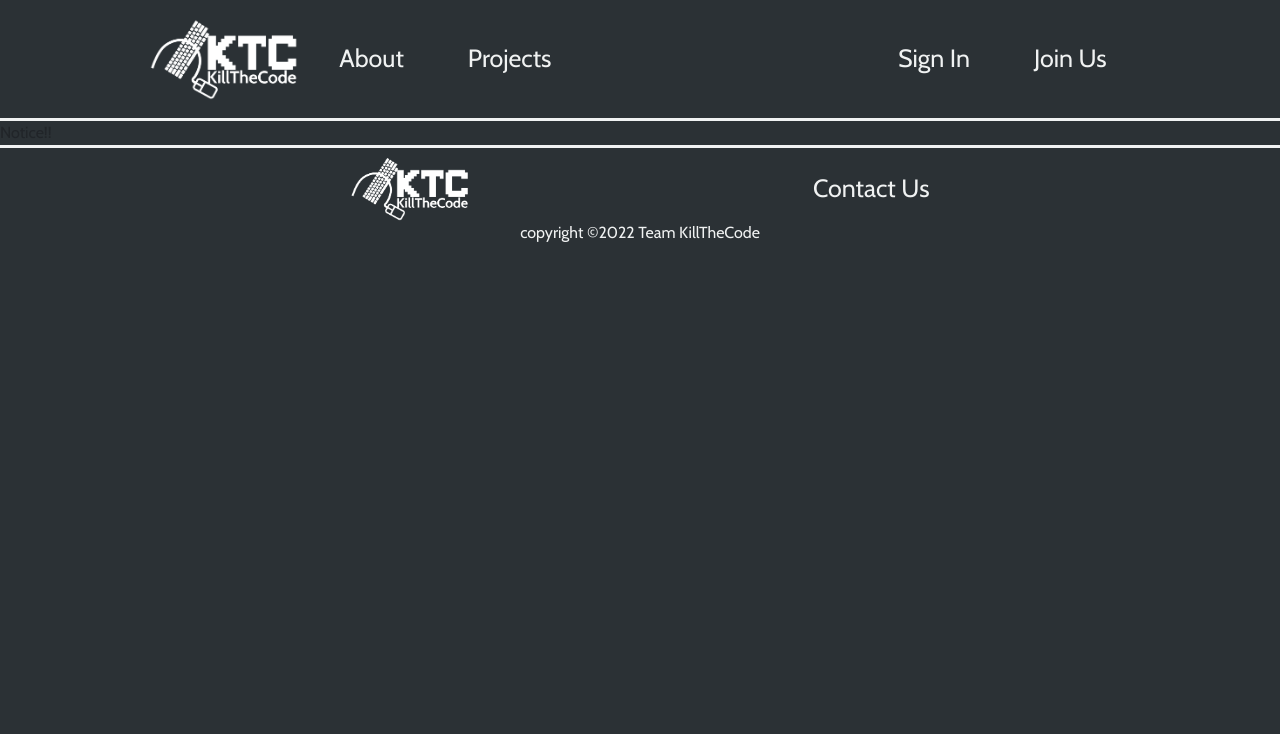
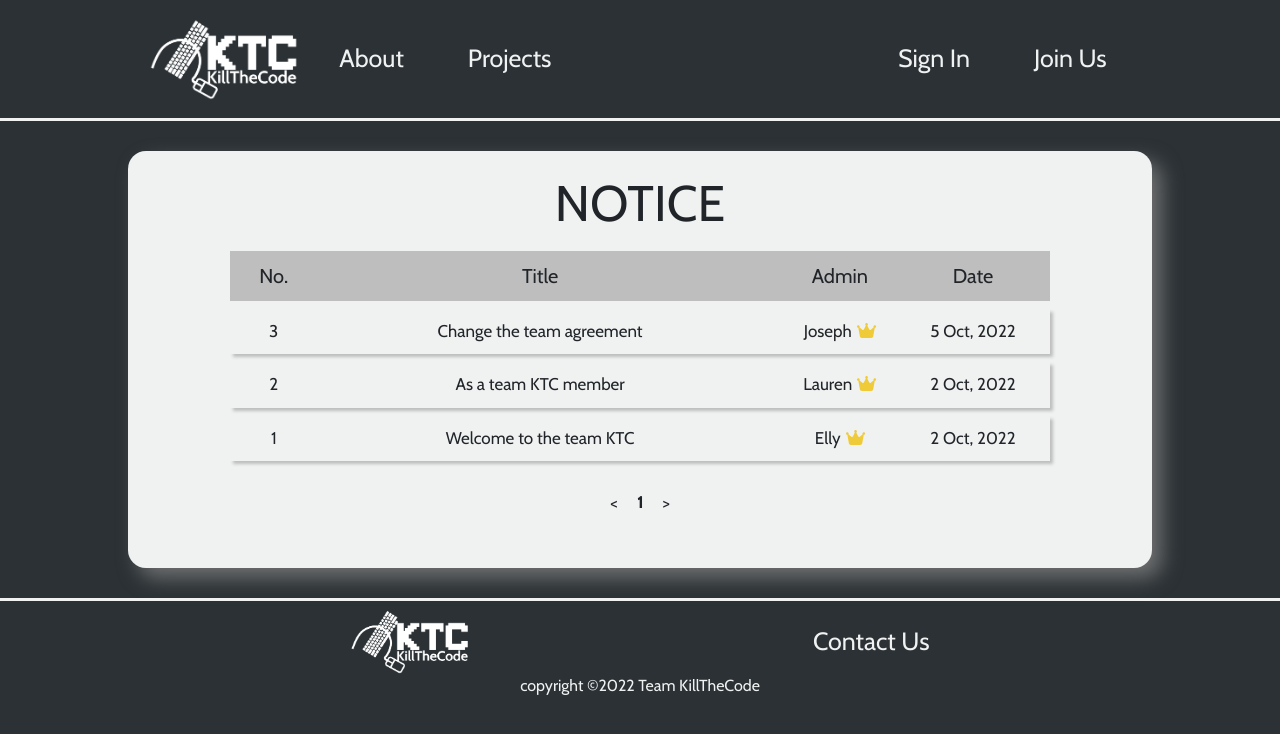
Before and after one commit to Jonghan-park/KillTheCode, a React (Create React App) app in the folder frontend/: page /notice in a window 1280 px wide. Shown: the top 734 px of the page. Built offline with nearby package versions, Linux system fonts and the light colour scheme.

Commit message:
Update notice for pagination

```diff
--- a/frontend/src/components/Notice/Notice.css
+++ b/frontend/src/components/Notice/Notice.css
@@ -1,3 +1,49 @@
-/* .noticeContainer{
+.noticeContainer{
+  width: 80%;
+  margin: 30px auto;
+  padding: 15px 0 35px;
+  background-color: #F0F2F2;
+  border-radius: 18px;
+  box-shadow: 10px 10px 20px rgba(128, 128, 128, 0.801);
+}
+.noticePageTitle{
+  font-size: 50px;
+  text-align: center;
+}
+.noticeHeader{
+  width: 80%;
+  margin: 10px auto 0;
+  padding: 10px;
+  background-color: #bebebe;
+  font-size: 20px;
+  text-align: center;
+}
+.notice{
+  width: 80%;
+  margin: 8px auto;
+  padding: 10px;
+  font-size: 17px;
+  text-align: center;
+  box-shadow: 3px 3px 3px #bebebe;
+}
+.notice:hover{
+  cursor: pointer;
+}
+.noticeTitle{
+  overflow: hidden;
+  text-overflow: ellipsis;
+  white-space: nowrap;
+}
+.crown{
+  margin-left: 5px;
+  color: #F0CB39;
+}
 
-} */
+@media screen and (max-width: 716px){
+  .noticeHeader{
+    font-size: 17px;
+  }
+  .notice{
+    font-size: 15px;
+  }
+}
--- a/frontend/src/components/Notice/Notice.js
+++ b/frontend/src/components/Notice/Notice.js
@@ -1,9 +1,83 @@
+import { useMemo, useState } from "react";
+import { Col, Row } from "react-bootstrap";
+import { FontAwesomeIcon } from "@fortawesome/react-fontawesome";
+import { faCrown } from "@fortawesome/free-solid-svg-icons";
+import Pagination from "../Pagination/Pagination";
 import "./Notice.css";
 
+const noticeList = [
+  {
+    id: 1,
+    title: "Welcome to the team KTC",
+    admin: "Elly",
+    date: "2 Oct, 2022",
+    content:
+      `Lorem ipsum dolor sit amet, ius te populo quodsi assueverit. Utinam electram percipitur eam ne, assum eligendi gloriatur vix et.
+      Alterum disputationi sit eu. Dolores nominavi in his. Vix an constituto argumentum adversarium, ne cum aeque habemus epicurei.
+      Facilisis evertitur scriptorem te pri, melius urbanitas quo id. Tibique mediocritatem ne sed, et vix omnium alienum recteque.`,
+  },
+  {
+    id: 2,
+    title: "As a team KTC member",
+    admin: "Lauren",
+    date: "2 Oct, 2022",
+    content:
+      `Lorem ipsum dolor sit amet, ius te populo quodsi assueverit. Utinam electram percipitur eam ne, assum eligendi gloriatur vix et.
+      Alterum disputationi sit eu. Dolores nominavi in his. Vix an constituto argumentum adversarium, ne cum aeque habemus epicurei.
+      Facilisis evertitur scriptorem te pri, melius urbanitas quo id. Tibique mediocritatem ne sed, et vix omnium alienum recteque.`,
+  },
+  {
+    id: 3,
+    title: "Change the team agreement",
+    admin: "Joseph",
+    date: "5 Oct, 2022",
+    content:
+      `Lorem ipsum dolor sit amet, ius te populo quodsi assueverit. Utinam electram percipitur eam ne, assum eligendi gloriatur vix et.
+      Alterum disputationi sit eu. Dolores nominavi in his. Vix an constituto argumentum adversarium, ne cum aeque habemus epicurei.
+      Facilisis evertitur scriptorem te pri, melius urbanitas quo id. Tibique mediocritatem ne sed, et vix omnium alienum recteque.`,
+  },
+];
+
 const Notice = () => {
+  const PAGE_SIZE = 10;
+  const [notices, setNotices] = useState(noticeList.slice(0).reverse());
+  const [currentPage, setCurrentPage] = useState(1);
+  const currentPaginationData = useMemo(() => {
+    const offset = (currentPage - 1) * PAGE_SIZE;
+    return notices.slice(offset, offset + PAGE_SIZE);
+  }, [notices, currentPage]);
+
+  const updatePage = (pageChange) => {
+    setCurrentPage(pageChange);
+  };
   return (
     <div className="noticeContainer">
-      Notice!!
+      <div className="noticePageTitle">NOTICE</div>
+      <Row className="noticeHeader">
+        <Col xs="1">No.</Col>
+        <Col xs="5" lg="7">Title</Col>
+        <Col xs="3" lg="2" className="dd">Admin</Col>
+        <Col xs="3" lg="2">Date</Col>
+      </Row>
+      {currentPaginationData.map((notice) => {
+        return (
+          <Row key={notice.id} className="notice">
+            <Col xs="1">{notice.id}</Col>
+            <Col xs="5" lg="7" className="noticeTitle">{notice.title}</Col>
+            <Col xs="3" lg="2">
+              {notice.admin}
+              <FontAwesomeIcon icon={faCrown} className="crown" />
+            </Col>
+            <Col xs="3" lg="2">{notice.date}</Col>
+          </Row>
+        );
+      })}
+      <Pagination
+        currentPage={currentPage}
+        totalCount={notices.length}
+        pageSize={PAGE_SIZE}
+        onPageChange={updatePage}
+      />
     </div>
   );
 };
```
